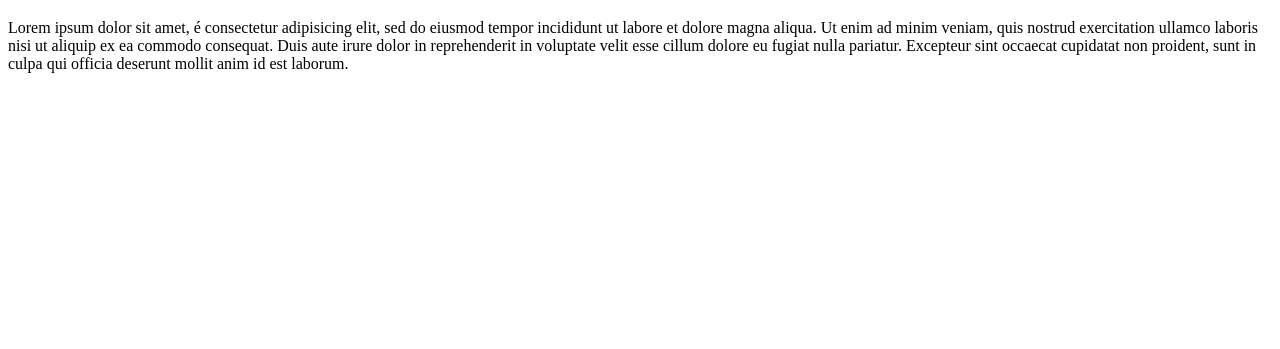
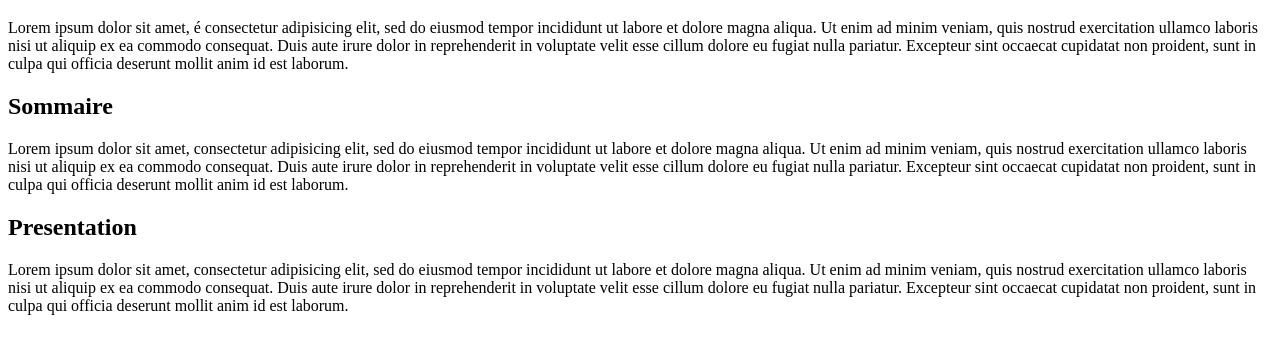
Before and after one commit to dembasy/exercice2, a plain HTML site: page index.html in a window 1280 px wide. Shown: the part 61-410 px from the top of the page. Drawn offline with Linux system fonts and the light colour scheme.

Commit message:
Finalisation de l'exercice2

```diff
--- a/index.html
+++ b/index.html
@@ -7,5 +7,9 @@
   <body>
     <h1>exoHtml</h1>
     <p>Lorem ipsum dolor sit amet, é consectetur adipisicing elit, sed do eiusmod tempor incididunt ut labore et dolore magna aliqua. Ut enim ad minim veniam, quis nostrud exercitation ullamco laboris nisi ut aliquip ex ea commodo consequat. Duis aute irure dolor in reprehenderit in voluptate velit esse cillum dolore eu fugiat nulla pariatur. Excepteur sint occaecat cupidatat non proident, sunt in culpa qui officia deserunt mollit anim id est laborum.</p>
+    <h2>Sommaire</h2>
+    <p>Lorem ipsum dolor sit amet, consectetur adipisicing elit, sed do eiusmod tempor incididunt ut labore et dolore magna aliqua. Ut enim ad minim veniam, quis nostrud exercitation ullamco laboris nisi ut aliquip ex ea commodo consequat. Duis aute irure dolor in reprehenderit in voluptate velit esse cillum dolore eu fugiat nulla pariatur. Excepteur sint occaecat cupidatat non proident, sunt in culpa qui officia deserunt mollit anim id est laborum.</p>
+    <h2>Presentation</h2>
+    <p>Lorem ipsum dolor sit amet, consectetur adipisicing elit, sed do eiusmod tempor incididunt ut labore et dolore magna aliqua. Ut enim ad minim veniam, quis nostrud exercitation ullamco laboris nisi ut aliquip ex ea commodo consequat. Duis aute irure dolor in reprehenderit in voluptate velit esse cillum dolore eu fugiat nulla pariatur. Excepteur sint occaecat cupidatat non proident, sunt in culpa qui officia deserunt mollit anim id est laborum.</p>
   </body>
 </html>
```
